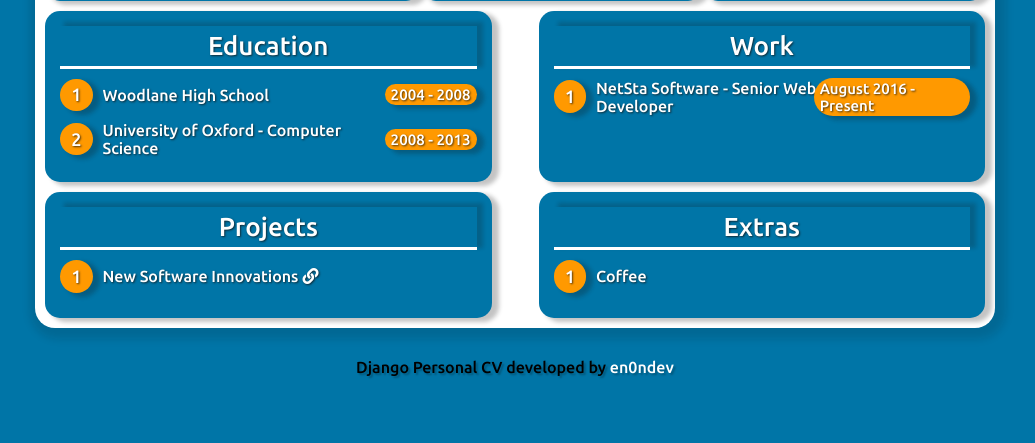
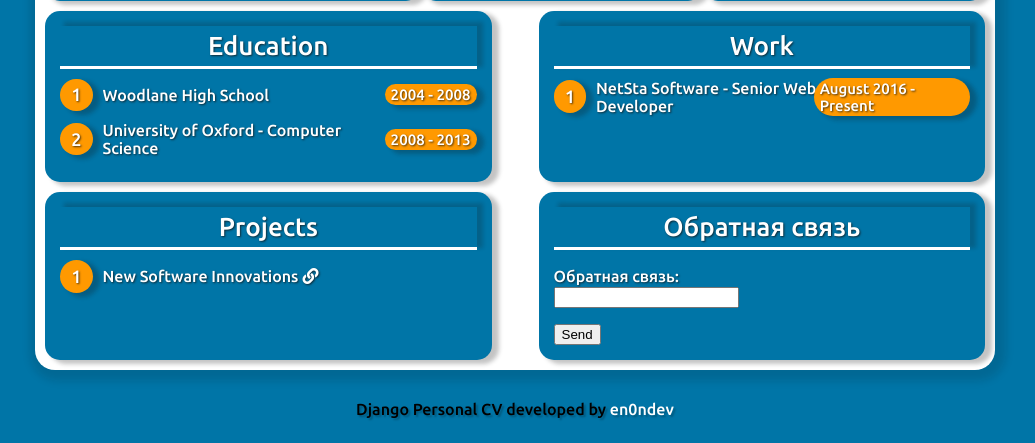
Before and after one commit to x4IPx/MyDjangoSite, a Django app: page /2 in a window 1280 px wide. Shown: the part 626-1069 px from the top of the page, without its empty margins (125-1160 px from the left). Before the commit the page ends 1004 px from the top, so only its background shows below. Run offline with Django 3.2, Linux system fonts and the light colour scheme; parts of the project's set-up code (start-up, migrations or seed data) failed here and were passed over.

Commit message:
Добавил Обратную связь в шаблон

```diff
--- a/my_site/cv/templates/cv.html
+++ b/my_site/cv/templates/cv.html
@@ -83,9 +83,13 @@
                 {% endif %}
                 {% if yourExtras %}
                 <div class="extras">
-                    <ol aria-label="Extras">
-                        {{ yourExtras | safe }}
-                    </ol>
+                    <ol aria-label="Обратная связь">
+			    <form method="post" action="posttelegram/">
+				    {% csrf_token %}
+				    <p>Обратная связь:<br> <input name="text" /></p>
+				    <input type="submit" value="Send" />
+			    </form>
+		    </ol>
                 </div>
                 {% endif %}
             </div>
```
